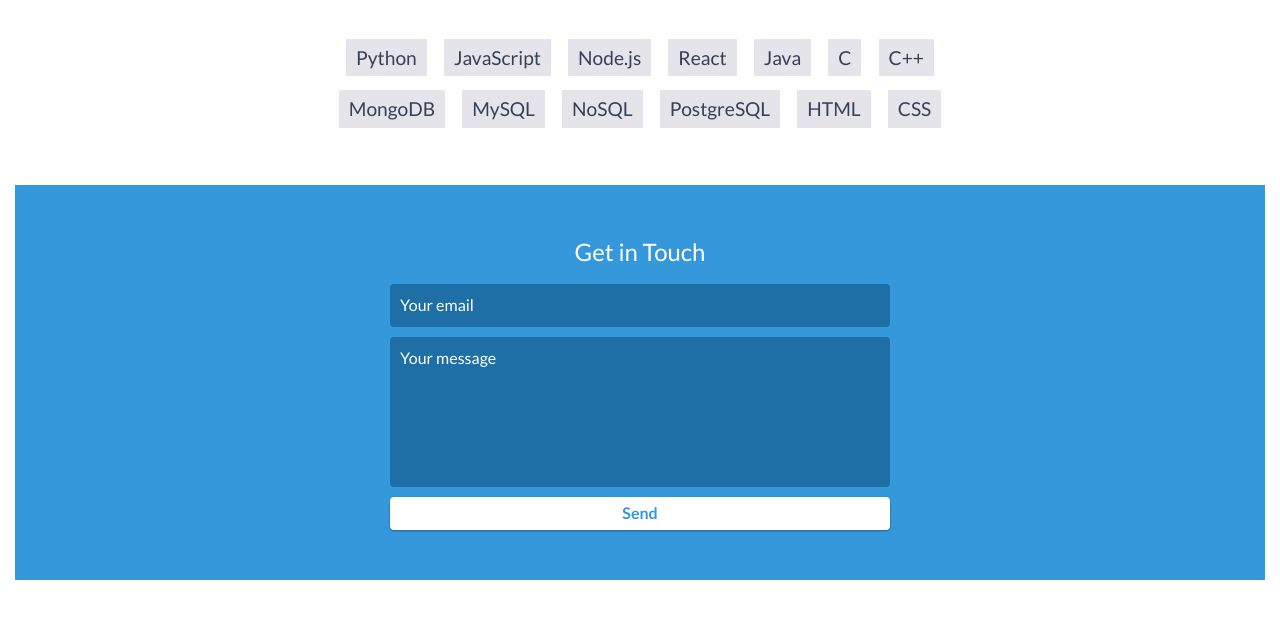
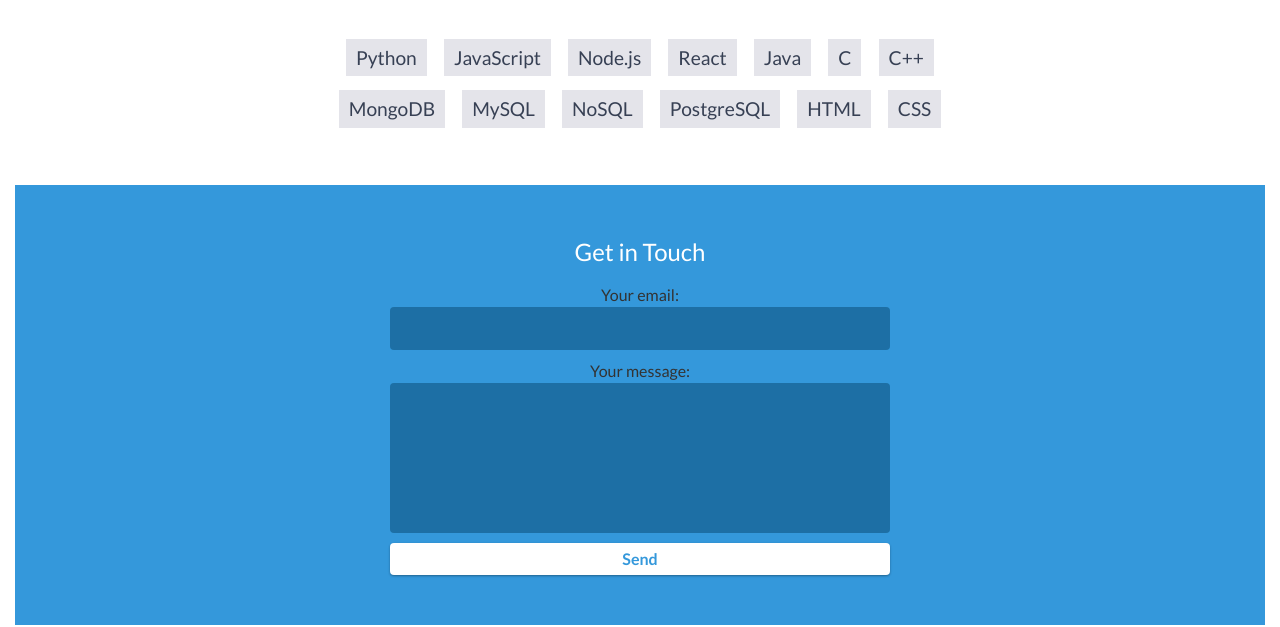
Before and after one commit to RayMJK/RayMJK.github.io, a website: page index.html in a window 1280 px wide. Shown: the part 3531-4158 px from the top of the page. Drawn offline with nearby package versions, Linux system fonts and the light colour scheme; files that its build step writes are made by us from their sources; files whose address does not match are found by name.

Commit message:
modified the form

```diff
--- a/index.html
+++ b/index.html
@@ -5,7 +5,7 @@
     <meta charset="utf-8">
     <meta http-equiv="X-UA-Compatible" content="IE=edge">
     <meta name="viewport" content="width=device-width, initial-scale=1">
-    <title>My Portfolio</title>
+    <title>MyungJoon's Portfolio</title>
     <link rel="shortcut icon" href="favicon.ico" type="image/x-icon">
     <link rel="icon" href="favicon.ico" type="image/x-icon">
     <link href="https://fonts.googleapis.com/css?family=Lato:300,400,700,900" rel="stylesheet">
@@ -13,9 +13,9 @@
     <link href="css/bootstrap.min.css" rel="stylesheet">
     <link href="css/styles.css" rel="stylesheet">
 
-    <meta property="og:title" content="Myung Joon's Website" />
-    <meta property="og:description" content="Portfolio" />
-    <meta property="og:image" content="https://RayMJK.github.io/images/myphoto.JPG" />
+    <meta property="og:title" content="Myung Joon's Website"/>
+    <meta property="og:description" content="Portfolio"/>
+    <meta property="og:image" content="https://RayMJK.github.io/images/myphoto.JPG"/>
 
 </head>
 
@@ -235,10 +235,20 @@
     <div id="contact">
         <h2>Get in Touch</h2>
         <div id="contact-form">
-            <form method="POST" action="https://formspree.io/mjkraymond93@gmail.com">
-                <input type="hidden" name="_subject" value="Contact request from personal website"/>
-                <input type="email" name="_replyto" placeholder="Your email" required>
-                <textarea name="message" placeholder="Your message" required></textarea>
+            <form
+                    action="https://formspree.io/f/mleoyzla"
+                    method="POST">
+                <label>
+                    Your email:
+                    <input type="text" name="_replyto">
+                </label>
+                <label>
+                    Your message:
+                    <textarea name="message"></textarea>
+                </label>
+
+                <!-- your other form fields go here -->
+
                 <button type="submit">Send</button>
             </form>
         </div>
```
